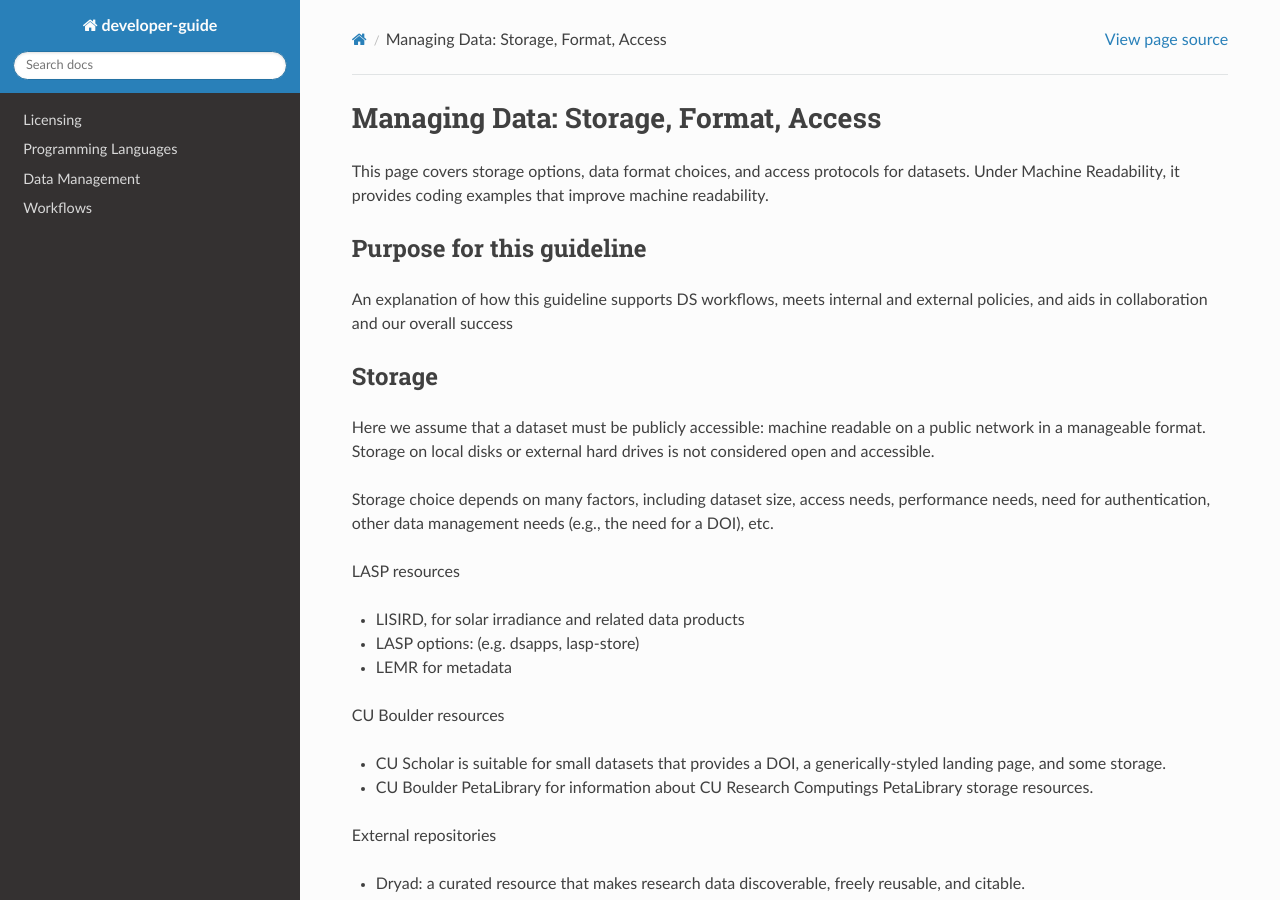
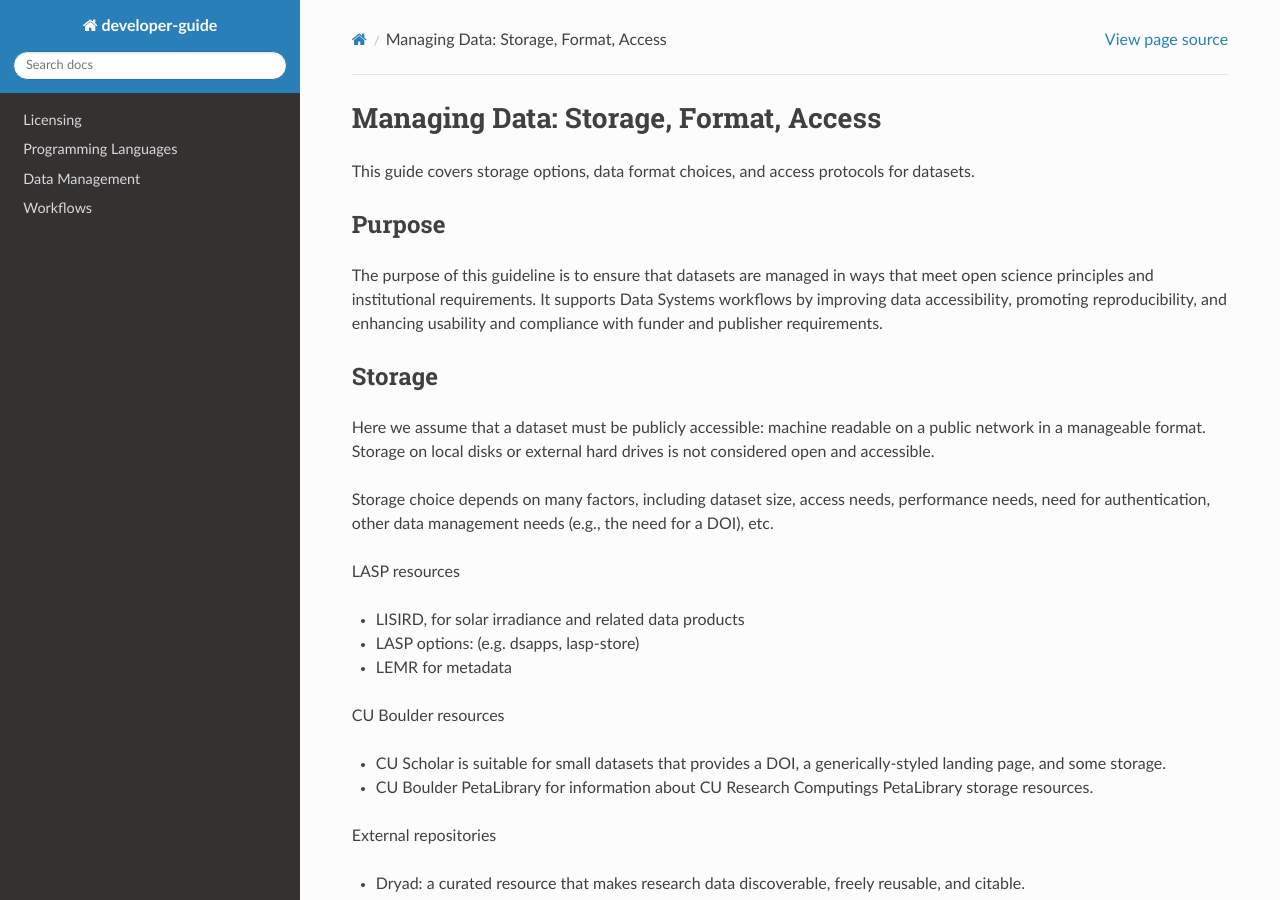
Before and after one commit to lasp/developer-guide, a Sphinx documentation site: the page built from docs/source/data_management/file_formats/data_management.md, in a window 1280 px wide and 900 px high. Built offline with Sphinx 7.4.7 and the Read the Docs theme 3.1.0, drawn with Linux system fonts in a browser that asks for light colours; pages that are not in the unit, such as notebooks, are missing from menus.

Commit message:
update purpose and intro sections

```diff
--- a/docs/source/data_management/file_formats/data_management.md
+++ b/docs/source/data_management/file_formats/data_management.md
@@ -1,12 +1,12 @@
 # Managing Data: Storage, Format, Access
 
-This page covers storage options, data format choices, and access protocols for datasets.  Under Machine Readability,
-it provides coding examples that improve machine readability.
+This guide covers storage options, data format choices, and access protocols for datasets.
 
-## Purpose for this guideline
+## Purpose
 
-An explanation of how this guideline supports DS workflows, meets internal and external policies,
-and aids in collaboration and our overall success
+The purpose of this guideline is to ensure that datasets are managed in ways that meet open science principles and
+institutional requirements. It supports Data Systems workflows by improving data accessibility, promoting reproducibility,
+and enhancing usability and compliance with funder and publisher requirements.
 
 ## Storage
 
```
